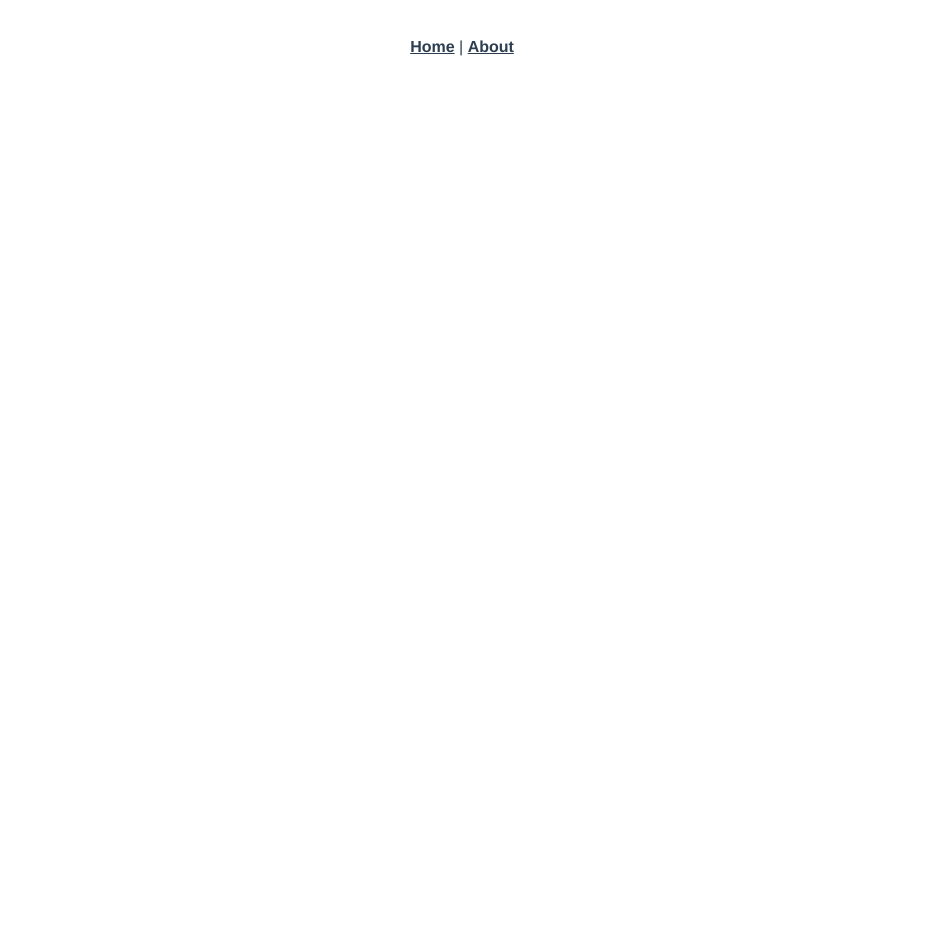
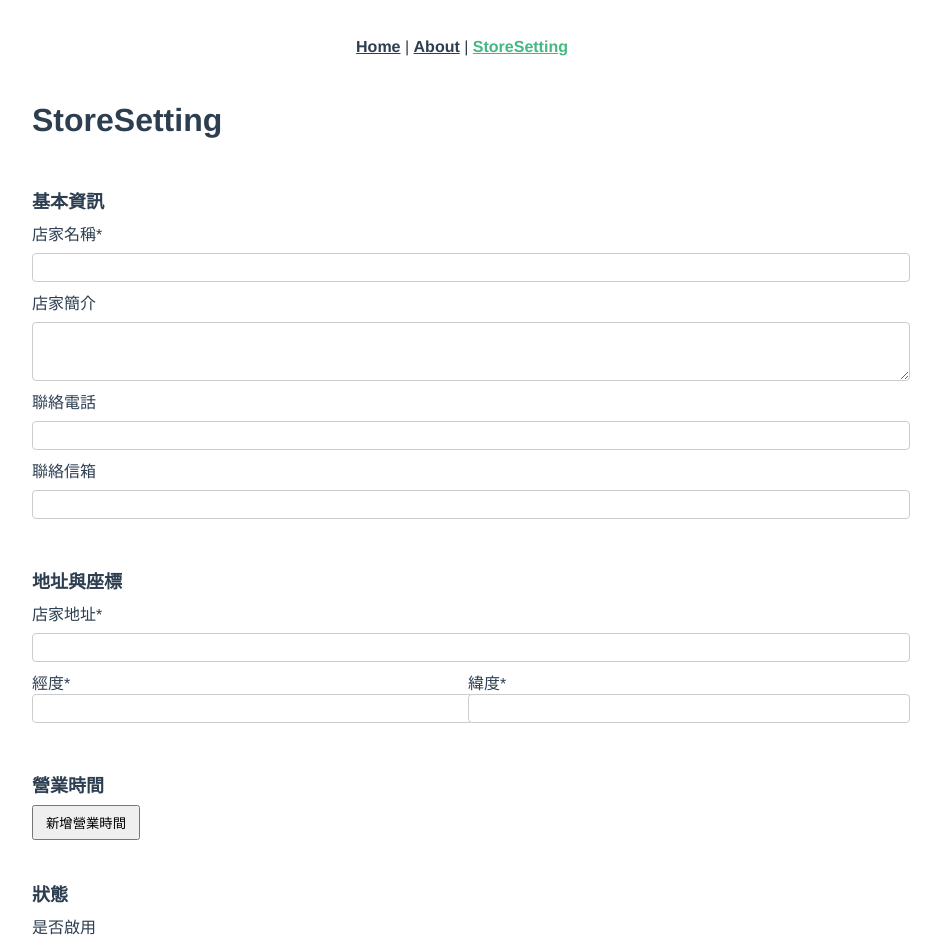
Before and after one commit to TingUwU/Software_Engineering-tutorial, a Vue app in the folder frontend/: page /store-setting in a window 1280 px wide. Before the commit this address had no page. Shown: the top 947 px of the page, without its empty margins (178-1119 px from the left). Before the commit the page ends 800 px from the top, so only its background shows below. Built offline with nearby package versions, Linux system fonts and the light colour scheme.

Commit message:
build store setting ui

```diff
--- a/frontend/src/App.vue
+++ b/frontend/src/App.vue
@@ -1,7 +1,8 @@
 <template>
   <nav>
     <router-link to="/">Home</router-link> |
-    <router-link to="/about">About</router-link>
+    <router-link to="/about">About</router-link> |
+    <router-link to="/store-setting">StoreSetting</router-link>
   </nav>
   <router-view/>
 </template>
--- /dev/null
+++ b/frontend/src/models/store.model.js
@@ -0,0 +1,19 @@
+export const defaultBusinessHour = {
+  day: '',
+  time: '',
+  close: '',
+};
+
+export function createEmptyStore() {
+  return {
+    name: '',                 // required
+    description: '',
+    phone: '',
+    email: '',
+    address: '',              // required
+    coordinates: [0, 0],      // [lng, lat], required
+    businessHours: [],        // { day, time, close }[]
+    isActive: true,
+    updatedAt: new Date(),    // 送出時更新
+  };
+}
--- a/frontend/src/router/index.js
+++ b/frontend/src/router/index.js
@@ -14,6 +14,11 @@ const routes = [
     // this generates a separate chunk (about.[hash].js) for this route
     // which is lazy-loaded when the route is visited.
     component: () => import(/* webpackChunkName: "about" */ '../views/AboutView.vue')
+  },
+  {
+    path: '/store-setting',
+    name: 'StoreSetting',
+    component: () => import('../views/StoreSetting.vue'),
   }
 ]
 
--- /dev/null
+++ b/frontend/src/viewmodels/storeSettingViewModel.js
@@ -0,0 +1,87 @@
+import { reactive, ref, watch } from 'vue';
+import { createEmptyStore, defaultBusinessHour } from '../models/store.model.js';
+
+export default function useStoreSettingViewModel() {
+  const store = reactive(createEmptyStore());
+
+  // 經緯度輸入（分開輸入、同步回陣列）
+  const lng = ref(0);
+  const lat = ref(0);
+  watch([lng, lat], ([lngVal, latVal]) => {
+    const L = Number.isFinite(+lngVal) ? +lngVal : 0;
+    const A = Number.isFinite(+latVal) ? +latVal : 0;
+    store.coordinates = [L, A];
+  }, { immediate: true });
+
+  const validationErrors = ref([]);
+
+  function validate() {
+    const errs = [];
+    if (!store.name?.trim()) errs.push('店家名稱為必填');
+    if (!store.address?.trim()) errs.push('店家地址為必填');
+    const [L, A] = store.coordinates || [];
+    if (!Number.isFinite(L) || !Number.isFinite(A)) errs.push('經緯度需為數值');
+    return errs;
+  }
+
+  function addBusinessHour() {
+    store.businessHours.push({ ...defaultBusinessHour });
+  }
+  function removeBusinessHour(index) {
+    store.businessHours.splice(index, 1);
+  }
+
+  function resetForm() {
+    Object.assign(store, createEmptyStore());
+    lng.value = store.coordinates[0] ?? 0;
+    lat.value = store.coordinates[1] ?? 0;
+    validationErrors.value = [];
+  }
+
+  async function submitForm() {
+    validationErrors.value = validate();
+    if (validationErrors.value.length) return false;
+
+    store.updatedAt = new Date();
+
+    // TODO: 呼叫後端 API 建立或更新店家設定
+    // 範例：
+    // const res = await fetch('/api/stores', {
+    //   method: 'POST',
+    //   headers: { 'Content-Type': 'application/json' },
+    //   body: JSON.stringify({
+    //     ...store,
+    //     updatedAt: new Date().toISOString(),
+    //   }),
+    // });
+    // const data = await res.json();
+
+    // 模擬：先以 console 代替
+    console.log('[TODO] 送往後端的資料:', {
+      ...store,
+      updatedAt: store.updatedAt.toISOString(),
+    });
+
+    return true;
+  }
+
+  // TODO: 若為編輯頁，可於此加入載入既有店家資料的動作（例如根據路由參數取得 _id）
+  // 例：
+  // async function loadStore(id) {
+  //   const res = await fetch(`/api/stores/${id}`);
+  //   const data = await res.json();
+  //   // 將後端資料設回 store
+  // }
+
+  return {
+    store,
+    lng,
+    lat,
+    validationErrors,
+    addBusinessHour,
+    removeBusinessHour,
+    resetForm,
+    submitForm,
+    // loadStore, // 需要時再暴露
+  };
+}
--- /dev/null
+++ b/frontend/src/views/StoreSetting.vue
@@ -0,0 +1,119 @@
+<template>
+  <div class="page">
+    <h1>StoreSetting</h1>
+
+    <form class="form" @submit.prevent="onSubmit">
+      <section>
+        <h2>基本資訊</h2>
+        <div class="row">
+          <label>店家名稱*</label>
+          <input v-model="vm.store.name" type="text" required />
+        </div>
+        <div class="row">
+          <label>店家簡介</label>
+          <textarea v-model="vm.store.description" rows="3" />
+        </div>
+        <div class="row">
+          <label>聯絡電話</label>
+          <input v-model="vm.store.phone" type="tel" />
+        </div>
+        <div class="row">
+          <label>聯絡信箱</label>
+          <input v-model="vm.store.email" type="email" />
+        </div>
+      </section>
+
+      <section>
+        <h2>地址與座標</h2>
+        <div class="row">
+          <label>店家地址*</label>
+          <input v-model="vm.store.address" type="text" required />
+        </div>
+        <div class="row two">
+          <div>
+            <label>經度*</label>
+            <input v-model.number="vm.lng" type="number" step="0.000001" required />
+          </div>
+          <div>
+            <label>緯度*</label>
+            <input v-model.number="vm.lat" type="number" step="0.000001" required />
+          </div>
+        </div>
+      </section>
+
+      <section>
+        <h2>營業時間</h2>
+        <div v-for="(bh, i) in vm.store.businessHours" :key="i" class="card">
+          <div class="row two">
+            <div>
+              <label>星期</label>
+              <input v-model="bh.day" placeholder="e.g. Mon-Fri" />
+            </div>
+            <div>
+              <label>時間</label>
+              <input v-model="bh.time" placeholder="e.g. 09:00-18:00" />
+            </div>
+          </div>
+          <div class="row">
+            <label>備註/公休</label>
+            <input v-model="bh.close" placeholder="e.g. Closed on Sun" />
+          </div>
+          <button type="button" class="danger" @click="vm.removeBusinessHour(i)">刪除此時段</button>
+        </div>
+        <button type="button" @click="vm.addBusinessHour()">新增營業時間</button>
+      </section>
+
+      <section>
+        <h2>狀態</h2>
+        <div class="row">
+          <label>是否啟用</label>
+          <input v-model="vm.store.isActive" type="checkbox" />
+        </div>
+      </section>
+
+      <section v-if="vm.validationErrors.length" class="errors">
+        <strong>請修正以下錯誤:</strong>
+        <ul>
+          <li v-for="(e, i) in vm.validationErrors" :key="i">{{ e }}</li>
+        </ul>
+      </section>
+
+      <div class="actions">
+        <button type="submit">送出</button>
+        <button type="button" class="secondary" @click="vm.resetForm()">重設</button>
+      </div>
+    </form>
+  </div>
+</template>
+
+<script setup>
+import useStoreSettingViewModel from '../viewmodels/storeSettingViewModel.js';
+
+const vm = useStoreSettingViewModel();
+
+async function onSubmit() {
+  const ok = await vm.submitForm();
+  if (ok) {
+    // TODO: 送出成功後的 UI 流程（例如導頁或提示），待與後端串接完成後實作
+    alert('表單已送出（模擬）。請稍後串接後端 API。');
+  }
+}
+</script>
+
+<style scoped>
+.page { max-width: 860px; margin: 0 auto; text-align: left; }
+h1 { margin: 16px 0 24px; }
+h2 { margin: 24px 0 8px; font-size: 18px; }
+.form { display: grid; gap: 16px; }
+.row { display: grid; gap: 8px; margin-bottom: 8px; }
+.row.two { grid-template-columns: 1fr 1fr; gap: 12px; }
+.card { border: 1px solid #ddd; padding: 12px; border-radius: 6px; margin-bottom: 12px; }
+input[type="text"], input[type="tel"], input[type="email"], input[type="number"], textarea {
+  padding: 6px 8px; border: 1px solid #ccc; border-radius: 4px; width: 100%;
+}
+.actions { display: flex; gap: 8px; }
+button { padding: 6px 12px; cursor: pointer; }
+button.secondary { background: #f2f2f2; }
+button.danger { background: #ffe8e8; border: 1px solid #ffb3b3; }
+.errors { background: #fff7e6; border: 1px solid #ffd591; padding: 12px; border-radius: 6px; }
+</style>
```
